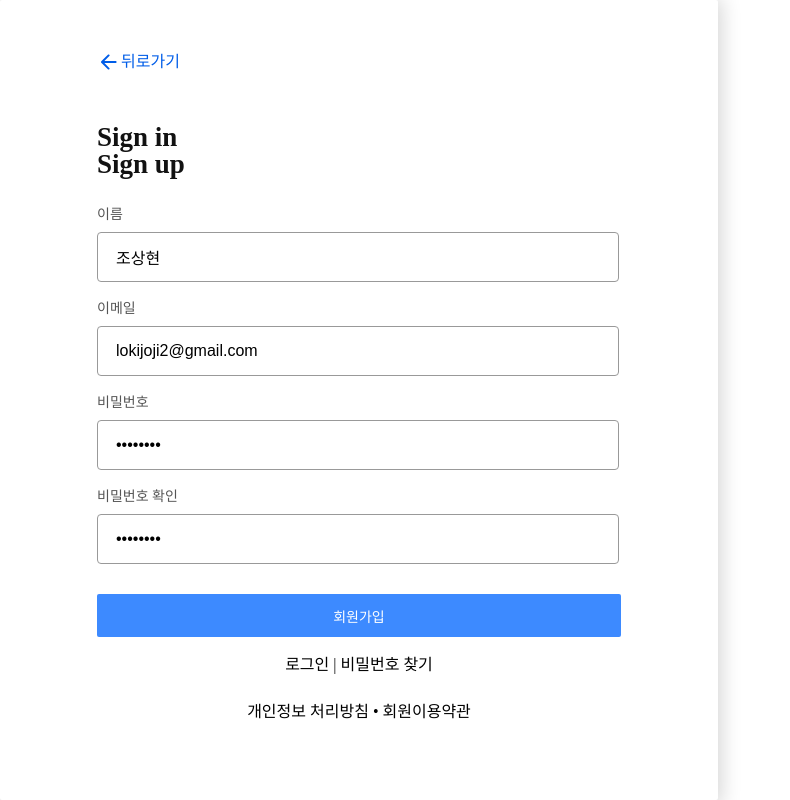
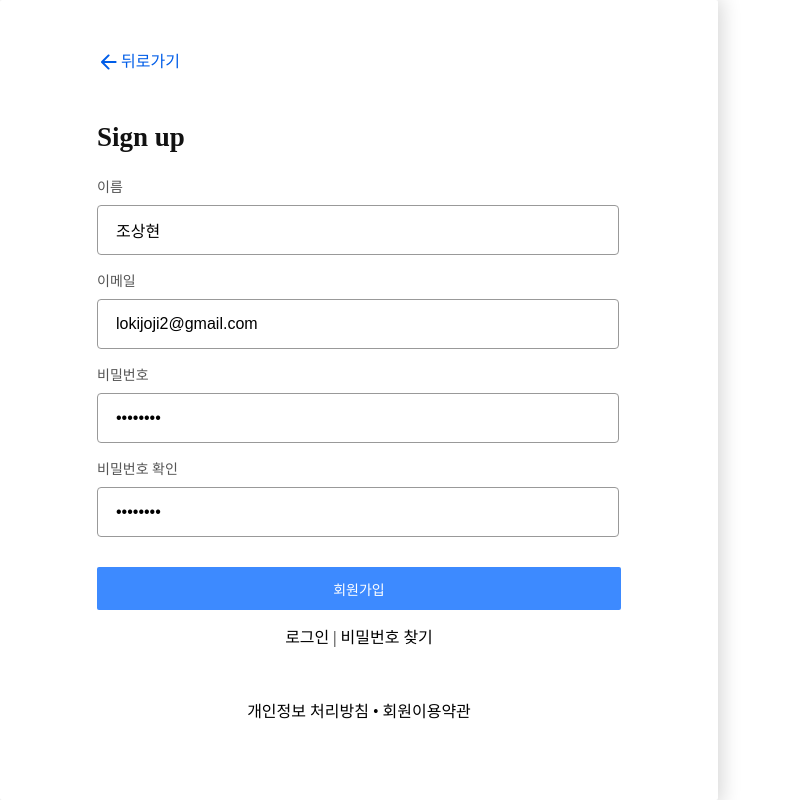
Before and after one commit to scouit/scouit-frontend, a React app: page /signup in a window 1280 px wide. Shown: the whole page, without its empty margins (0-790 px from the left). Built offline with nearby package versions, Linux system fonts and the light colour scheme; no server answers.

Commit message:
(#17) refactor: 이미지 AuthBack 제거

```diff
--- a/src/layouts/Auth.tsx
+++ b/src/layouts/Auth.tsx
@@ -1,4 +1,4 @@
-import { Arrow, AuthBack } from '@/assets';
+import { Arrow } from '@/assets';
 import { ReactNode } from 'react';
 import { Link } from 'react-router-dom';
 import styled from 'styled-components';
@@ -24,8 +24,6 @@ export const AuthWrapper = ({ children, onSubmit }: PropsType) => {
             <Arrow direction="left" color="#005DE8" />
             뒤로가기
           </_GoHome>
-
-          <Text size="heading1">Sign in</Text>
 
           <form onSubmit={onSubmitPreventDefault}>{children}</form>
 
```
